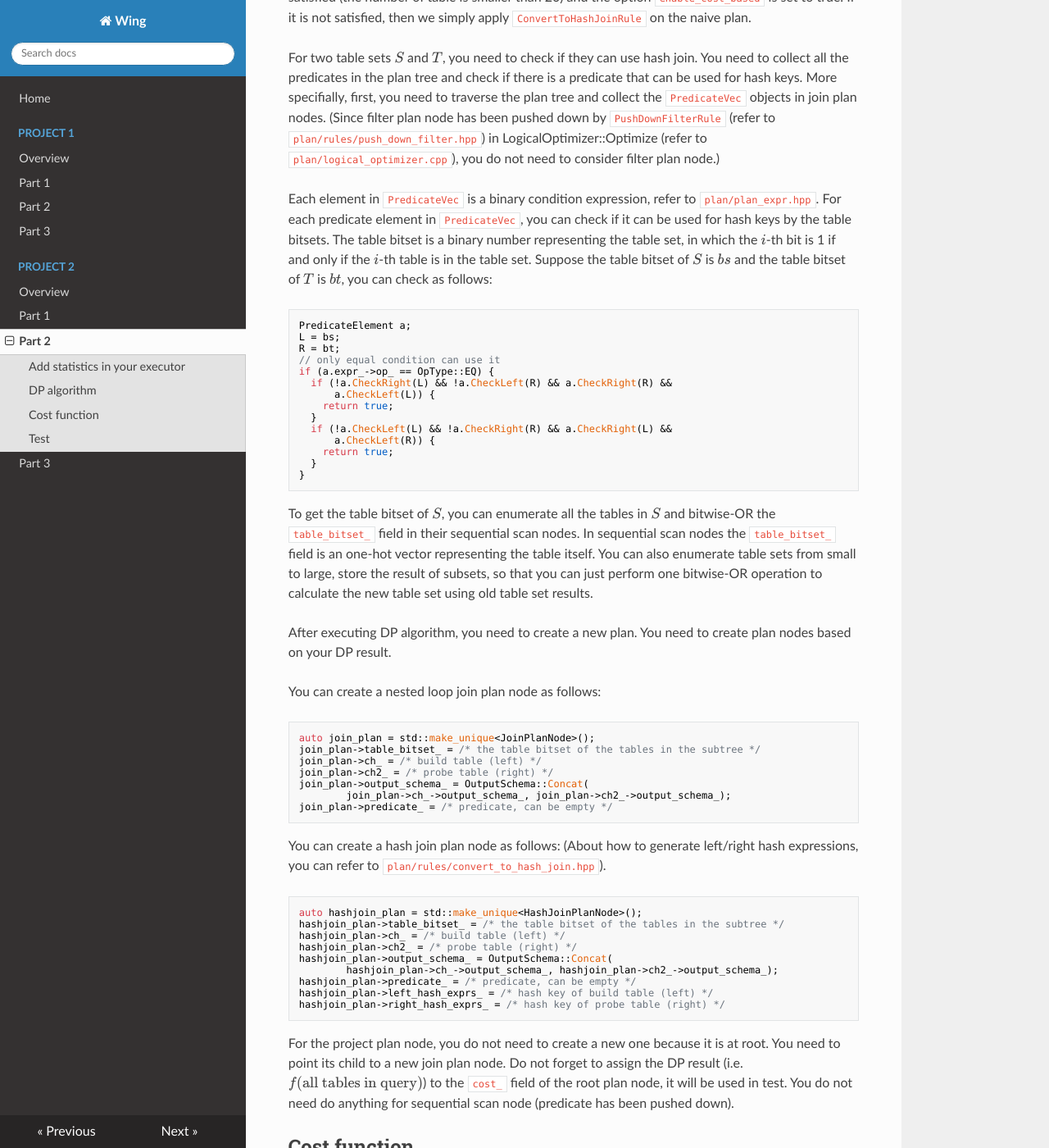
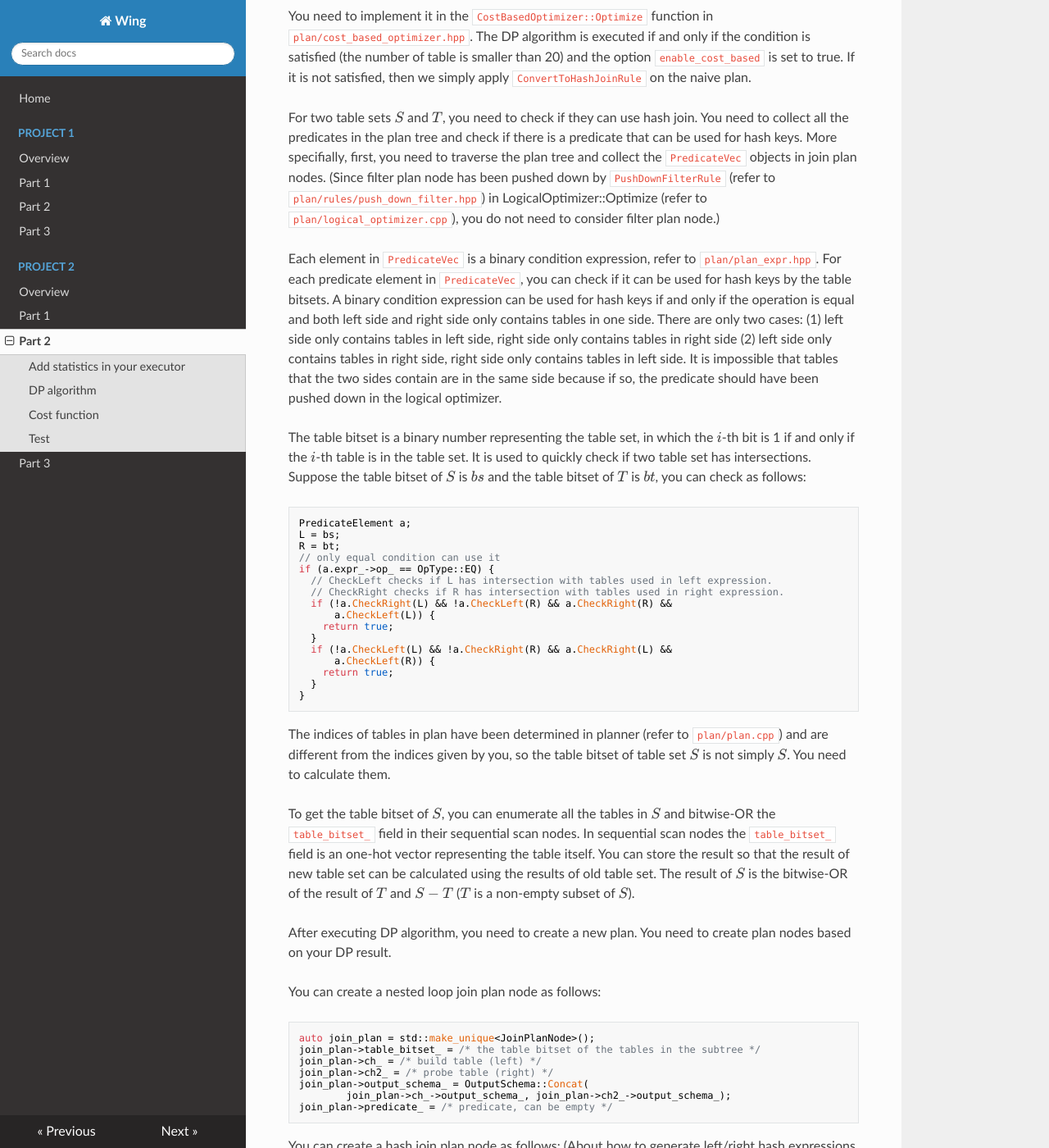
Before and after one commit to iidb/wing-docs, an MkDocs documentation site: the page built from docs/p2/part2.md, in a window 1280 px wide and 1400 px high, scrolled down 1090 px. Shown: the whole window at 82% size. Built offline with MkDocs 1.6.1, drawn with Linux system fonts in a browser that asks for light colours; nearby versions of some CDN libraries; formulas are drawn with MathJax 3; some of the changed text lies outside the part shown.

Commit message:
update docs

````diff
--- a/docs/p2/part2.md
+++ b/docs/p2/part2.md
@@ -15,7 +15,7 @@ virtual size_t GetTotalOutputSize() const override {
 
 ## DP algorithm
 
-We are only considering optimizing the query under the following conditions: (1) The root executor is a project executor, with no other project executor in the executor tree. (2) The descendants of the root are join/hash join executors, except for leaves. (3) The leaf executors are sequential scan executors. (4) The number of table is small. The SQL statements like this: `select <columns> from <tables> where <predicates>`. For example, `select * from A, B, C where A.id = B.id and B.id = C.id;` is such a query. `select max(a) from A, B where A.id = B.id;` is not, because it has an aggregate executor. `select * from (select * from A), B;` is not, because it has multiple project executors.
+We are only considering optimizing the query under the following conditions: (1) The root executor is a project executor, with no other project executor in the executor tree. (2) The descendants of the root are join/hash join executors, except for leaves. (3) The leaf executors are sequential scan executors. (4) The number of table is small. Filter plan nodes have been pushed down or pushed into other plan nodes (it can be pushed into sequential scan plan node, join plan node, aggregate plan node and so on) in logical optimizer (refer to `plan/logical_optimizer.cpp` and `plan/rules/push_down_filter.hpp`). You do not need to worry about them. The SQL statements like this: `select <columns> from <tables> where <predicates>`. For example, `select * from A, B, C where A.id = B.id and B.id = C.id;` is such a query. `select max(a) from A, B where A.id = B.id;` is not, because it has an aggregate executor. `select * from (select * from A), B;` is not, because it has multiple project executors.
 
 The DP algorithm is:
 
@@ -32,7 +32,9 @@ You need to implement it in the `CostBasedOptimizer::Optimize` function in `plan
 
 For two table sets $S$ and $T$, you need to check if they can use hash join. You need to collect all the predicates in the plan tree and check if there is a predicate that can be used for hash keys. More specifially, first, you need to traverse the plan tree and collect the `PredicateVec` objects in join plan nodes. (Since filter plan node has been pushed down by `PushDownFilterRule` (refer to `plan/rules/push_down_filter.hpp`) in LogicalOptimizer::Optimize (refer to `plan/logical_optimizer.cpp`), you do not need to consider filter plan node.)
 
-Each element in `PredicateVec` is a binary condition expression, refer to `plan/plan_expr.hpp`. For each predicate element in `PredicateVec`, you can check if it can be used for hash keys by the table bitsets. The table bitset is a binary number representing the table set, in which the $i$-th bit is 1 if and only if the $i$-th table is in the table set. Suppose the table bitset of $S$ is $bs$ and the table bitset of $T$ is $bt$, you can check as follows:
+Each element in `PredicateVec` is a binary condition expression, refer to `plan/plan_expr.hpp`. For each predicate element in `PredicateVec`, you can check if it can be used for hash keys by the table bitsets. A binary condition expression can be used for hash keys if and only if the operation is equal and both left side and right side only contains tables in one side. There are only two cases: (1) left side only contains tables in left side, right side only contains tables in right side (2) left side only contains tables in right side, right side only contains tables in left side. It is impossible that tables that the two sides contain are in the same side because if so, the predicate should have been pushed down in the logical optimizer.
+
+The table bitset is a binary number representing the table set, in which the $i$-th bit is 1 if and only if the $i$-th table is in the table set. It is used to quickly check if two table set has intersections. Suppose the table bitset of $S$ is $bs$ and the table bitset of $T$ is $bt$, you can check as follows:
 
 ```cpp
 PredicateElement a;
@@ -40,6 +42,8 @@ L = bs;
 R = bt;
 // only equal condition can use it
 if (a.expr_->op_ == OpType::EQ) {
+  // CheckLeft checks if L has intersection with tables used in left expression.
+  // CheckRight checks if R has intersection with tables used in right expression.
   if (!a.CheckRight(L) && !a.CheckLeft(R) && a.CheckRight(R) &&
       a.CheckLeft(L)) {
     return true;
@@ -51,7 +55,9 @@ if (a.expr_->op_ == OpType::EQ) {
 }
 ```
 
-To get the table bitset of $S$, you can enumerate all the tables in $S$ and bitwise-OR the `table_bitset_` field in their sequential scan nodes. In sequential scan nodes the `table_bitset_` field is an one-hot vector representing the table itself. You can also enumerate table sets from small to large, store the result of subsets, so that you can just perform one bitwise-OR operation to calculate the new table set using old table set results.
+The indices of tables in plan have been determined in planner (refer to `plan/plan.cpp`) and are different from the indices given by you, so the table bitset of table set $S$ is not simply $S$. You need to calculate them.
+
+To get the table bitset of $S$, you can enumerate all the tables in $S$ and bitwise-OR the `table_bitset_` field in their sequential scan nodes. In sequential scan nodes the `table_bitset_` field is an one-hot vector representing the table itself. You can store the result so that the result of new table set can be calculated using the results of old table set. The result of $S$ is the bitwise-OR of the result of $T$ and $S-T$ ($T$ is a non-empty subset of $S$).
 
 After executing DP algorithm, you need to create a new plan. You need to create plan nodes based on your DP result.
 
````
Also changed, not shown: other parts of docs/p2/part2.md (+1 -1 lines).
